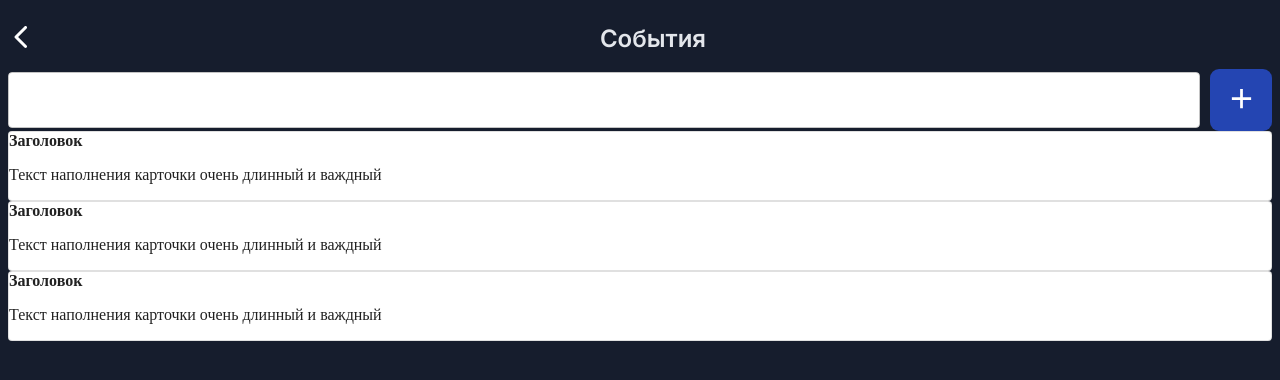
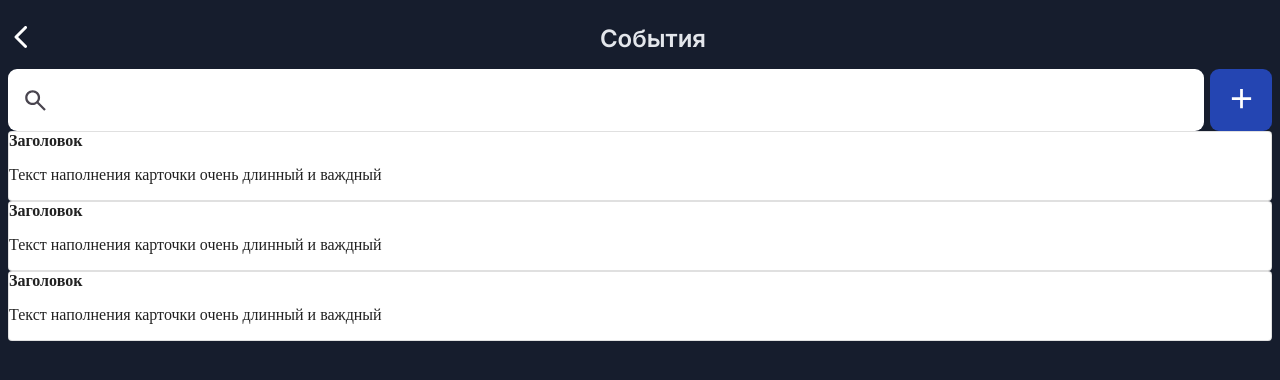
Before and after one commit to zZENNn/TimeSlots_TMA, a React (Vite) app: page / in a window 1280 px wide. Shown: the top 380 px of the page. Built offline with nearby package versions, Linux system fonts and the light colour scheme.

Commit message:
Search bar improved(SearchAndAdd)

```diff
--- a/src/pages/EventsPage/EventsPage.scss
+++ b/src/pages/EventsPage/EventsPage.scss
@@ -1,8 +1,9 @@
 .Search{
-    fieldset{
+
         background-color: white;
         min-width: 100px;
-    }
+        height: 62px;
+        border-radius: 9px;
 
 
 }
@@ -15,5 +16,5 @@
 }
 
 .AddButton{
-    margin-left: 10px;
+    margin-left: 6px;
 }
--- a/src/pages/EventsPage/EventsPage.tsx
+++ b/src/pages/EventsPage/EventsPage.tsx
@@ -1,15 +1,14 @@
-
-//import React from 'react'
 import './EventsPage.scss'
 import Header from '../../components/Header/Header'
-import { Card, TextField } from '@mui/material'
+import { Card, Input } from '@mui/material'
 import AddButton from '../../components/AddButton/AddButton'
+import search_icon from '../../assets/search_icon.svg'
 export default function EventsPage() {
   return (
     <>
         <Header headingText='События'/>
         <div className="SearchAndAdd">
-          <TextField className='Search' fullWidth/><AddButton color='blue' size='big'/>
+          <Input className='Search' fullWidth disableUnderline startAdornment={<img src={search_icon} width='58px' ></img>} autoFocus/><AddButton color='blue' size='big'/>
         </div>
         <div className="Events">
           <Card variant='outlined'>
```
Also changed, not shown: src/assets/search_icon.svg (added), src/components/BackButton/Search_icon.svg (added).
